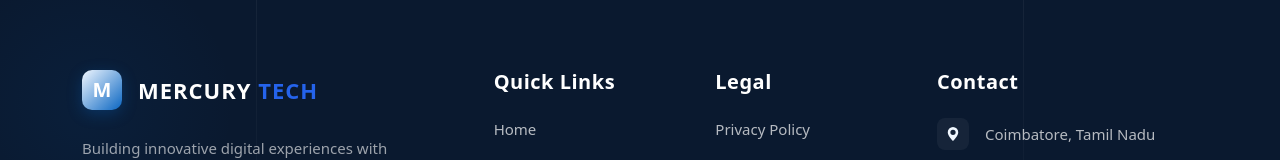
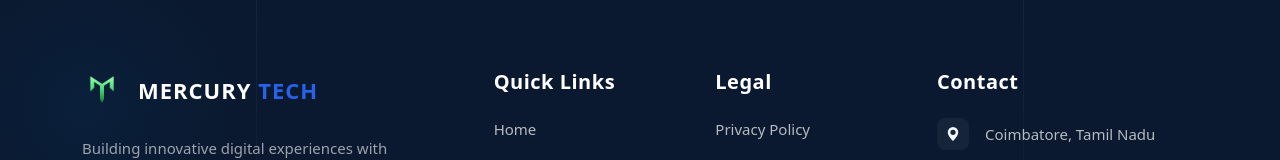
Before and after one commit to Rithesh1904/Mercury-Technology, a React (Vite) app: page / in a window 1280 px wide. Shown: the part 7886-8046 px from the top of the page. Built offline with nearby package versions, Linux system fonts and the light colour scheme.

Commit message:
Logo added in footer

```diff
--- a/src/components/Footer.jsx
+++ b/src/components/Footer.jsx
@@ -34,9 +34,7 @@ export default function Footer() {
           <Row className="gy-5 justify-content-between align-items-start">
             <Col lg={4} className="text-center text-lg-start">
               <div className="d-flex align-items-center justify-content-center justify-content-lg-start gap-3 mb-4">
-                <div style={{ width: '40px', height: '40px', background: 'linear-gradient(135deg, var(--light-blue), var(--primary-blue))', borderRadius: '10px', display: 'flex', alignItems: 'center', justifyContent: 'center', boxShadow: '0 4px 15px rgba(10, 102, 194, 0.3)' }}>
-                  <span className="fw-bold text-white fs-5">M</span>
-                </div>
+                <img src="/favicon.png" alt="Mercury Tech Logo" style={{ width: '40px', height: '40px', objectFit: 'contain' }} />
                 <h1 className="fw-bold text-white mb-0" style={{ fontSize: 22, letterSpacing: 1 }}>
                   MERCURY <span className="text-primary-blue">TECH</span>
                 </h1>
```
